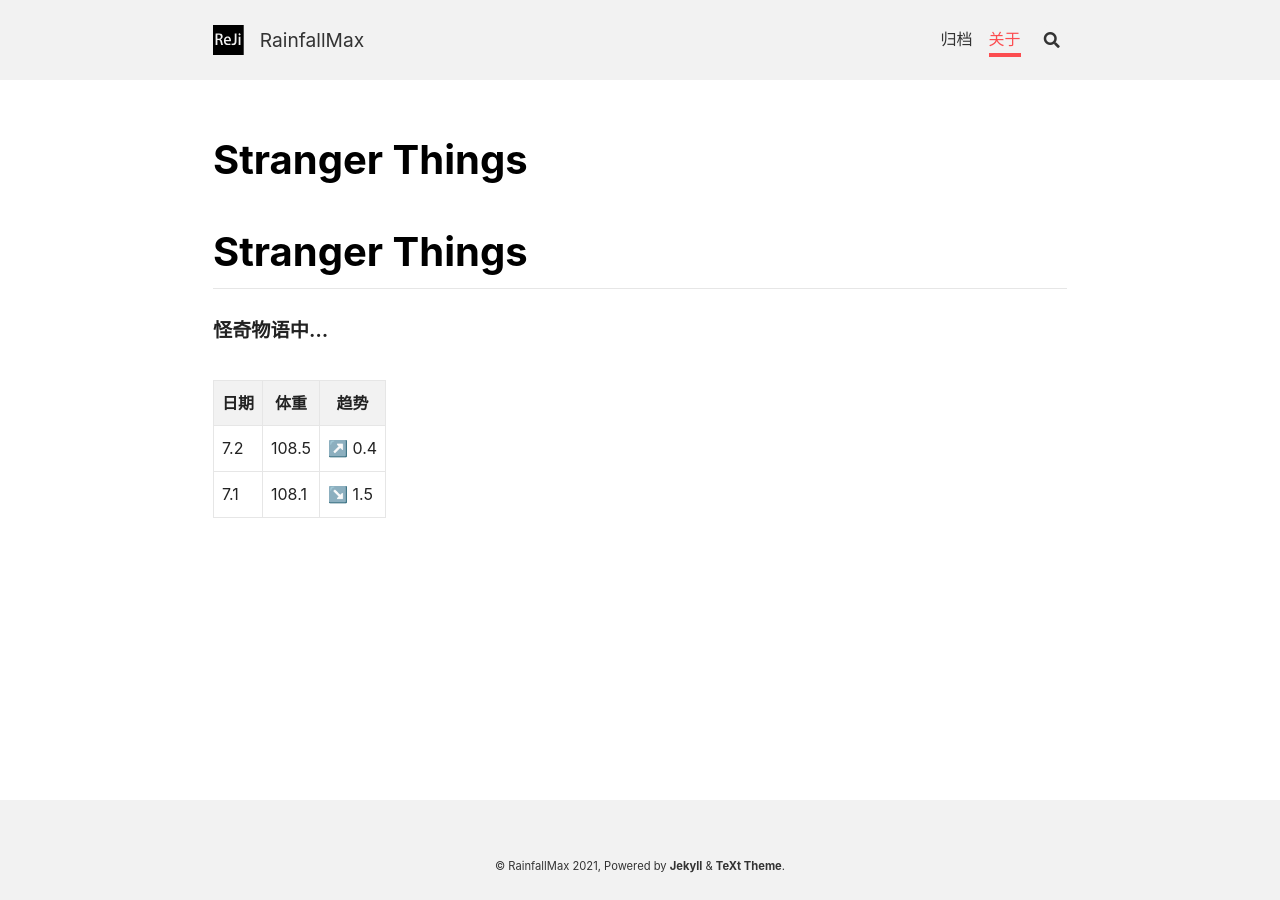
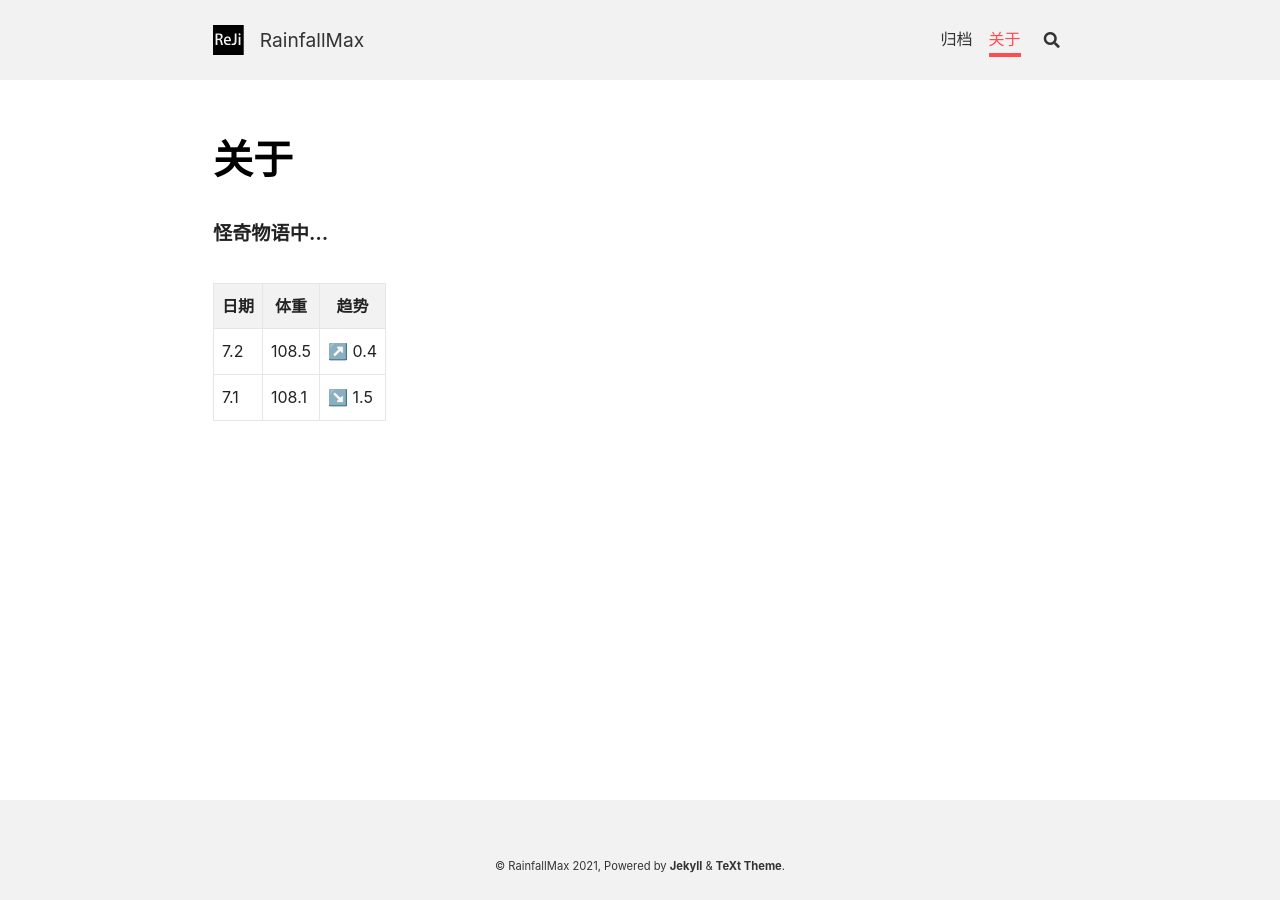
Before and after one commit to RainfallMax/RainfallMax.github.io, a Jekyll site: the page built from about.md, in a window 1280 px wide. Built offline with Jekyll 4.4.1, drawn with Linux system fonts in a browser that asks for light colours; nearby versions of some CDN libraries; our own code applies the rules of GitHub Pages for plain Markdown files.

Commit message:
Update about.md

```diff
--- a/about.md
+++ b/about.md
@@ -25,8 +25,6 @@ titles:
   # @end locale config
 key: page-about
 ---
-# Stranger Things
-
 #### 怪奇物语中...
 
 
```
